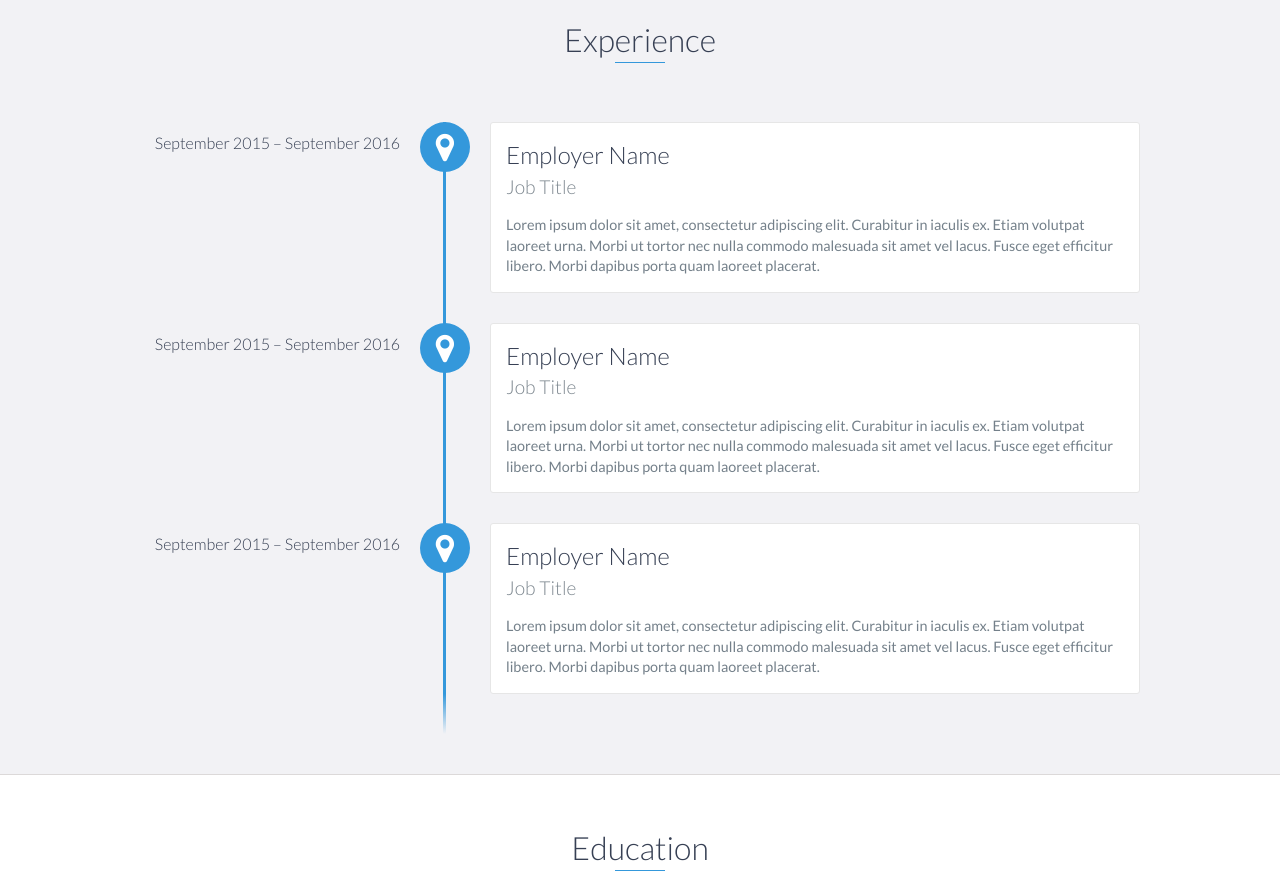
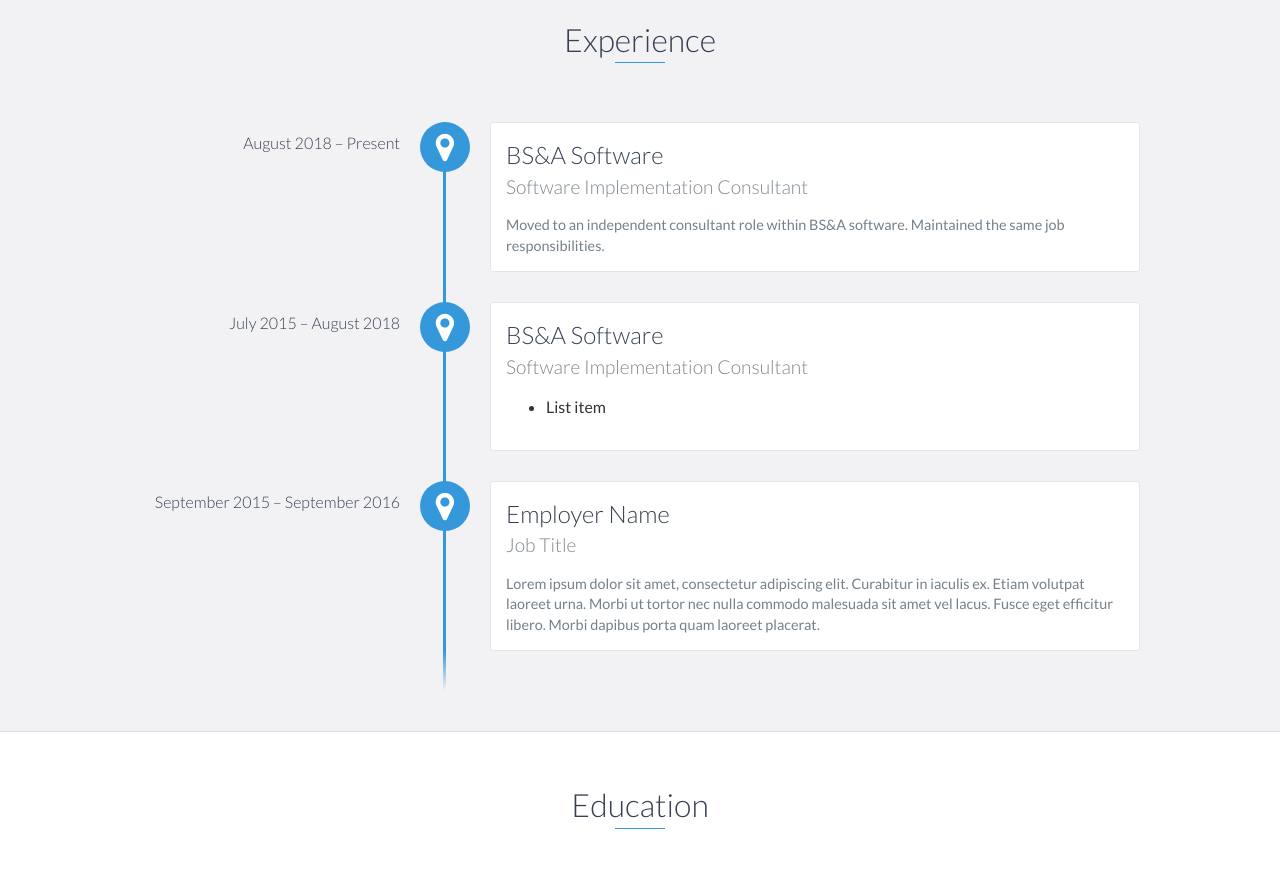
Before and after one commit to awood107/awood107.github.io, a website: page index.html in a window 1280 px wide. Shown: the part 1060-1935 px from the top of the page. Drawn offline with nearby package versions, Linux system fonts and the light colour scheme.

Commit message:
Personalized Content
Update

```diff
--- a/index.html
+++ b/index.html
@@ -84,19 +84,21 @@
     <div id="experience" class="background-alt">
         <h2 class="heading">Experience</h2>
         <div id="experience-timeline">
-            <div data-date="September 2015 – September 2016">
-                <h3>Employer Name</h3>
-                <h4>Job Title</h4>
+            <div data-date="August 2018 – Present">
+                <h3>BS&A Software</h3>
+                <h4>Software Implementation Consultant</h4>
                 <p>
-                    Lorem ipsum dolor sit amet, consectetur adipiscing elit. Curabitur in iaculis ex. Etiam volutpat laoreet urna. Morbi ut tortor nec nulla commodo malesuada sit amet vel lacus. Fusce eget efficitur libero. Morbi dapibus porta quam laoreet placerat.
+                    Moved to an independent consultant role within BS&A software. Maintained the same job responsibilities.
                 </p>
             </div>
 
-            <div data-date="September 2015 – September 2016">
-                <h3>Employer Name</h3>
-                <h4>Job Title</h4>
+            <div data-date="July 2015 – August 2018">
+                <h3>BS&A Software</h3>
+                <h4>Software Implementation Consultant</h4>
                 <p>
-                    Lorem ipsum dolor sit amet, consectetur adipiscing elit. Curabitur in iaculis ex. Etiam volutpat laoreet urna. Morbi ut tortor nec nulla commodo malesuada sit amet vel lacus. Fusce eget efficitur libero. Morbi dapibus porta quam laoreet placerat.
+                    <ul>
+                      <li> List item </li>
+                    </ul>
                 </p>
             </div>
 
```
